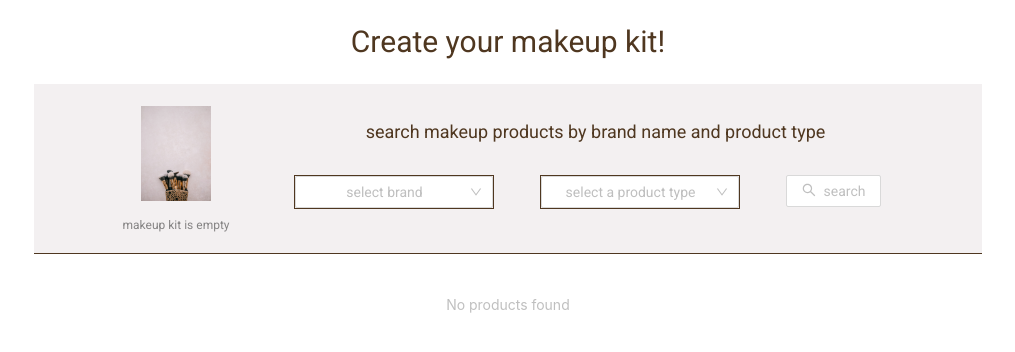
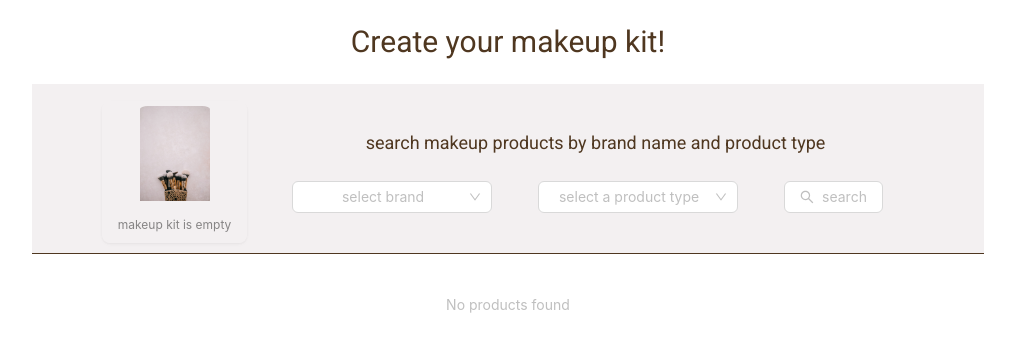
Before and after one commit to Lanas-Corner/makeup_app, a React (Create React App) app: page / in a window 1280 px wide. Shown: the top 352 px of the page, without its empty margins (132-1147 px from the left). Built offline with nearby package versions, Linux system fonts and the light colour scheme.

Commit message:
chore: update antd package, add config provider

```diff
--- a/package.json
+++ b/package.json
@@ -11,7 +11,7 @@
     "@types/node": "^16.11.26",
     "@types/react": "^17.0.42",
     "@types/react-dom": "^17.0.14",
-    "antd": "^4.19.3",
+    "antd": "^5.14.0",
     "axios": "^0.26.1",
     "gh-pages": "^3.2.3",
     "mobx": "^6.5.0",
--- a/src/App.css
+++ b/src/App.css
@@ -1,5 +1,3 @@
-@import "antd/dist/antd.css";
-
 .layout {
   height: 100vh;
   width: 100vw;
--- a/src/App.tsx
+++ b/src/App.tsx
@@ -1,11 +1,25 @@
 import "./App.css";
 import { Layout } from "antd";
 import SearchForm from "./components/SearchForm";
+import { ConfigProvider } from "antd";
 
 function App() {
   const { Header, Content } = Layout;
 
   return (
+    <ConfigProvider
+      theme={{
+        token: {
+          colorPrimary: "#4f3720",
+          controlOutlineWidth: 0,
+        },
+        components: {
+          List: {
+            descriptionFontSize: 12,
+          },
+        },
+      }}
+    >
       <Layout className="layout">
         <Header className="header">
           <p className="header_text">Create your makeup kit!</p>
@@ -14,6 +28,7 @@ function App() {
           <SearchForm />
         </Content>
       </Layout>
+    </ConfigProvider>
   );
 }
 
--- a/src/components/Drawer.tsx
+++ b/src/components/Drawer.tsx
@@ -18,7 +18,7 @@ const Drawer = ({
       closable={true}
       title="Your makeup kit"
       placement="left"
-      closeIcon={null}
+      closeIcon={<></>}
       extra={<CloseOutlined key="close" onClick={() => setShowLiked(false)} />}
     >
       <List
--- a/src/components/SearchForm.tsx
+++ b/src/components/SearchForm.tsx
@@ -103,7 +103,6 @@ const SearchForm = observer(() => {
                   style={{
                     width: "200px",
                     textAlign: "center",
-                    border: "0.5px solid #4F3720",
                   }}
                 >
                   <Option value="almay" className="option">
@@ -285,7 +284,6 @@ const SearchForm = observer(() => {
                   style={{
                     width: "200px",
                     textAlign: "center",
-                    border: "0.5px solid #4F3720",
                   }}
                 >
                   {productList}
@@ -314,9 +312,6 @@ const SearchForm = observer(() => {
                       ? { backgroundColor: "white" }
                       : {
                           backgroundColor: "#4f3720",
-                          border: "0.5px solid #4f3720",
-                          fontFamily: "QuicksandVariableFont_wght",
-                          letterSpacing: "0.5px",
                         }
                   }
                 >
--- a/src/index.tsx
+++ b/src/index.tsx
@@ -2,10 +2,13 @@ import React from "react";
 import ReactDOM from "react-dom";
 import "./index.css";
 import App from "./App";
+import { ConfigProvider } from "antd";
 
 ReactDOM.render(
   <React.StrictMode>
-    <App />
+    <ConfigProvider>
+      <App />
+    </ConfigProvider>
   </React.StrictMode>,
   document.getElementById("root")
 );
```
Also changed, not shown: 1 other file (tests, documents, lock files or other folders). Lines whose indentation alone changed are shown as unchanged.
